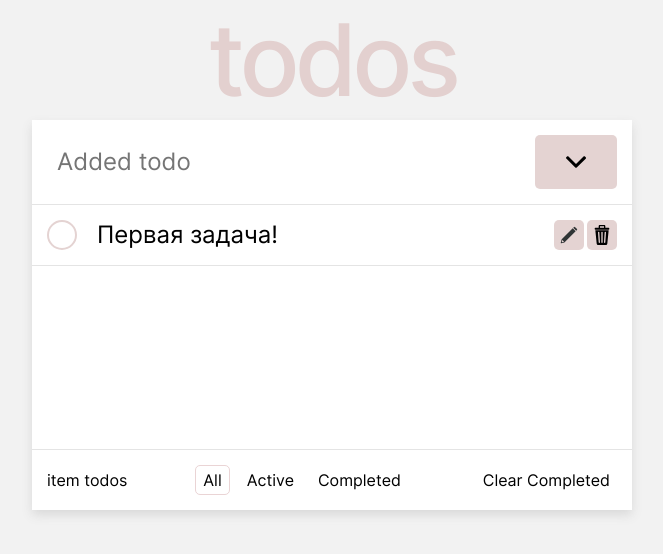
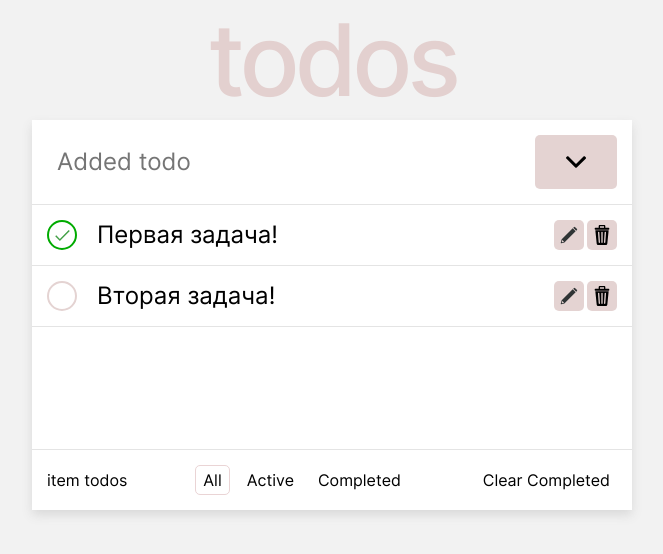
Before and after one commit to YuriiDereguzov/todo-app, a React (Create React App) app: page / in a window 1280 px wide. Shown: the top 554 px of the page, without its empty margins (308-971 px from the left). Built offline with nearby package versions, Linux system fonts and the light colour scheme.

Commit message:
refactor: переписать redux на библиотеку ReduxToolkit, реализовать toglleComplete

```diff
--- a/package.json
+++ b/package.json
@@ -3,6 +3,7 @@
   "version": "0.1.0",
   "private": true,
   "dependencies": {
+    "@reduxjs/toolkit": "^1.9.7",
     "@testing-library/jest-dom": "^5.17.0",
     "@testing-library/react": "^13.4.0",
     "@testing-library/user-event": "^13.5.0",
--- a/src/components/AddTodo/AddTodo.jsx
+++ b/src/components/AddTodo/AddTodo.jsx
@@ -1,24 +1,26 @@
 import { useState } from "react";
 import { useDispatch } from "react-redux";
-import uniqid from "uniqid";
+import { addTodo } from "../../redux/todoSlice";
 import "./AddTodo.css";
-import { todoCreate } from "../../redux/actions";
 
-function AddTodo(props) {
-  const [todo, setTodo] = useState("");
+function AddTodo() {
+  const [value, setValue] = useState("");
 
   const dispatch = useDispatch();
 
   const handleChange = (e) => {
-    setTodo(e.target.value);
+    setValue(e.target.value);
   };
 
   const handleSubmit = (e) => {
     e.preventDefault();
 
-    const id = uniqid();
-    dispatch(todoCreate(todo, id));
-    setTodo("");
+    dispatch(
+      addTodo({
+        title: value,
+      })
+    );
+    setValue("");
   };
 
   return (
@@ -27,7 +29,7 @@ function AddTodo(props) {
         className="add__input"
         type="text"
         minLength="2"
-        value={todo}
+        value={value}
         onChange={handleChange}
         placeholder="Added todo"
         required
--- a/src/components/TodoItem/TodoItem.css
+++ b/src/components/TodoItem/TodoItem.css
@@ -38,7 +38,7 @@
   cursor: pointer;
 }
 
-.todo__button-status_active {
+.todo_button-status_success {
   border-color: #00ab00;
   background-image: url(../../images/gui_checkmark_icon.svg);
   background-size: 65%;
--- a/src/components/TodoItem/TodoItem.jsx
+++ b/src/components/TodoItem/TodoItem.jsx
@@ -1,16 +1,19 @@
 import { useState, useEffect } from "react";
+import { useDispatch } from "react-redux";
+import { toglleComplete } from "../../redux/todoSlice";
 import "./TodoItem.css";
 
-function TodoItem({ data }) {
-  const [status, setStatus] = useState(true);
+function TodoItem({ id, title, completed }) {
+  const [isEdit, setIsEdit] = useState(true);
   const [todoText, setTodoText] = useState("");
-  const { text, id } = data;
+
+  const dispatch = useDispatch();
 
   useEffect(() => {
-    if (text) {
-      setTodoText(text);
+    if (title) {
+      setTodoText(title);
     }
-  }, [text]);
+  }, [title]);
 
   const handleChange = (e) => {
     setTodoText(e.target.value);
@@ -18,13 +21,23 @@ function TodoItem({ data }) {
 
   const handleSubmitEdit = (e) => {
     e.preventDefault();
-    setStatus(!status);
+    setIsEdit(!isEdit);
+  };
+
+  const handleCompleteClick = () => {
+    dispatch(toglleComplete({ id: id, completed: !completed }));
   };
 
   return (
     <li className="todo__list-item">
-      <button className="todo__button-status"></button>
-      {status ? (
+      <button
+        type="submit"
+        onClick={handleCompleteClick}
+        className={`todo__button-status ${
+          completed && "todo_button-status_success"
+        }`}
+      ></button>
+      {isEdit ? (
         <p className="todo__text">{todoText}</p>
       ) : (
         <input
--- a/src/components/TodoList/TodoList.jsx
+++ b/src/components/TodoList/TodoList.jsx
@@ -3,16 +3,13 @@ import TodoItem from "../TodoItem/TodoItem";
 import "./TodoList.css";
 
 function TodoList() {
-  const todos = useSelector((state) => {
-    const { todosReducer } = state;
-    return todosReducer.todos;
-  });
+  const todos = useSelector((state) => state.todos);
 
   return (
     <div className="todo">
       <ul className="todo__list">
-        {todos.map((res) => {
-          return <TodoItem key={res.id} data={res} />;
+        {todos.map((todo) => {
+          return <TodoItem key={todo.id} {...todo} />;
         })}
       </ul>
     </div>
--- a/src/index.js
+++ b/src/index.js
@@ -1,18 +1,15 @@
-import React from 'react';
-import ReactDOM from 'react-dom/client';
-import { createStore } from "redux";
-import { rootReducer } from "./redux/rootReducer";
-import { Provider } from 'react-redux';
-import './index.css';
-import App from './components/App/App';
+import React from "react";
+import ReactDOM from "react-dom/client";
+import { Provider } from "react-redux";
+import store from "./redux/store";
+import App from "./components/App/App";
+import "./index.css";
 
-const store = createStore(rootReducer);
-
-const root = ReactDOM.createRoot(document.getElementById('root'));
+const root = ReactDOM.createRoot(document.getElementById("root"));
 root.render(
-  <Provider store={store}>
-    <React.StrictMode>
+  <React.StrictMode>
+    <Provider store={store}>
       <App />
-    </React.StrictMode>
-  </Provider>
+    </Provider>
+  </React.StrictMode>
 );
--- a/src/redux/actions.jsx
+++ b/src/redux/actions.jsx
@@ -1,8 +1,8 @@
-import { TODO_CREATE } from "./types";
+// import { TODO_CREATE } from "./types";
 
-export function todoCreate(text, id) {
-  return {
-    type: TODO_CREATE,
-    data: { text, id },
-  };
-}
+// export function todoCreate(text, id) {
+//   return {
+//     type: TODO_CREATE,
+//     data: { text, id },
+//   };
+// }
--- a/src/redux/rootReducer.jsx
+++ b/src/redux/rootReducer.jsx
@@ -1,6 +1,6 @@
-import { combineReducers } from "redux";
-import { todosReducer } from "./todoReducers";
+// import { combineReducers } from "redux";
+// import { todosReducer } from "./todoReducers";
 
-export const rootReducer = combineReducers({
-  todosReducer,
-});
+// export const rootReducer = combineReducers({
+//   todosReducer,
+// });
--- /dev/null
+++ b/src/redux/store.jsx
@@ -0,0 +1,8 @@
+import { configureStore } from "@reduxjs/toolkit";
+import todoReducer from "./todoSlice";
+
+export default configureStore({
+  reducer: {
+    todos: todoReducer,
+  },
+});
--- a/src/redux/todoReducers.jsx
+++ b/src/redux/todoReducers.jsx
@@ -1,19 +1,19 @@
-import uniqid from "uniqid";
-import { TODO_CREATE } from "./types";
+// import uniqid from "uniqid";
+// import { TODO_CREATE } from "./types";
 
-const initialState = {
-  todos: [{ text: "Первая задача!", id: uniqid() }],
-};
+// const initialState = {
+//   todos: [{ text: "Первая задача!", id: uniqid() }],
+// };
 
-export const todosReducer = (state = initialState, action) => {
-  switch (action.type) {
-    case TODO_CREATE:
-      return {
-        ...state,
-        todos: [...state.todos, action.data],
-      };
+// export const todosReducer = (state = initialState, action) => {
+//   switch (action.type) {
+//     case TODO_CREATE:
+//       return {
+//         ...state,
+//         todos: [...state.todos, action.data],
+//       };
 
-    default:
-      return state;
-  }
-};
+//     default:
+//       return state;
+//   }
+// };
--- /dev/null
+++ b/src/redux/todoSlice.jsx
@@ -0,0 +1,28 @@
+import { createSlice } from "@reduxjs/toolkit";
+import uniqid from "uniqid";
+
+const todoSlice = createSlice({
+  name: "todos",
+  initialState: [
+    { id: uniqid(), title: "Первая задача!", completed: true },
+    { id: uniqid(), title: "Вторая задача!", completed: false },
+  ],
+  reducers: {
+    addTodo: (state, action) => {
+      const newTodo = {
+        id: uniqid(),
+        title: action.payload.title,
+        completed: false,
+      };
+      state.push(newTodo);
+    },
+    toglleComplete: (state, action) => {
+      const index = state.findIndex((todo) => todo.id === action.payload.id);
+      state[index].completed = action.payload.completed;
+    },
+  },
+});
+
+export const { addTodo, toglleComplete } = todoSlice.actions;
+
+export default todoSlice.reducer;
--- a/src/redux/types.jsx
+++ b/src/redux/types.jsx
@@ -1 +1 @@
-export const TODO_CREATE = 'TODO_CREATE';
+// export const TODO_CREATE = 'TODO_CREATE';
```
Also changed, not shown: 1 other file (tests, documents, lock files or other folders).
